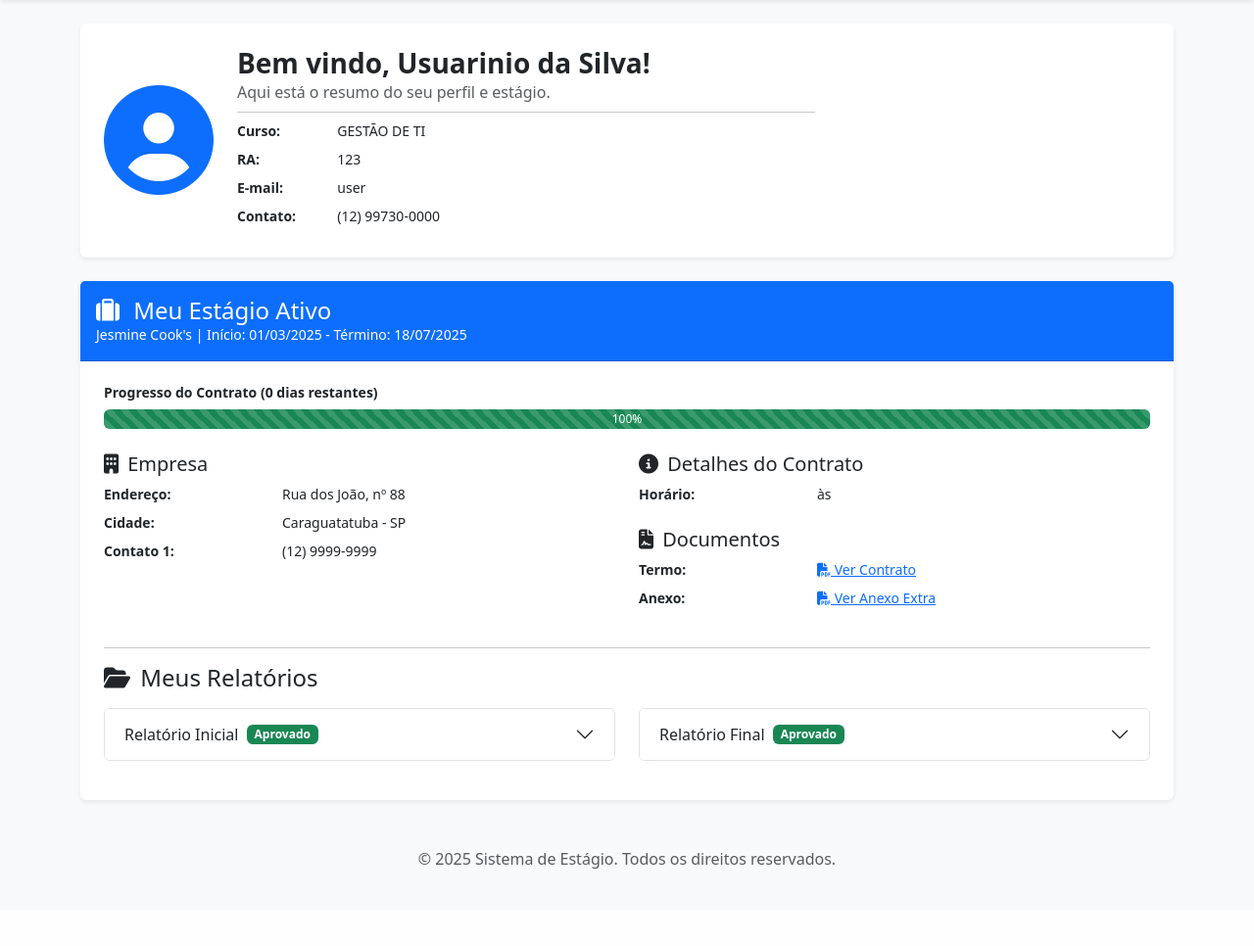
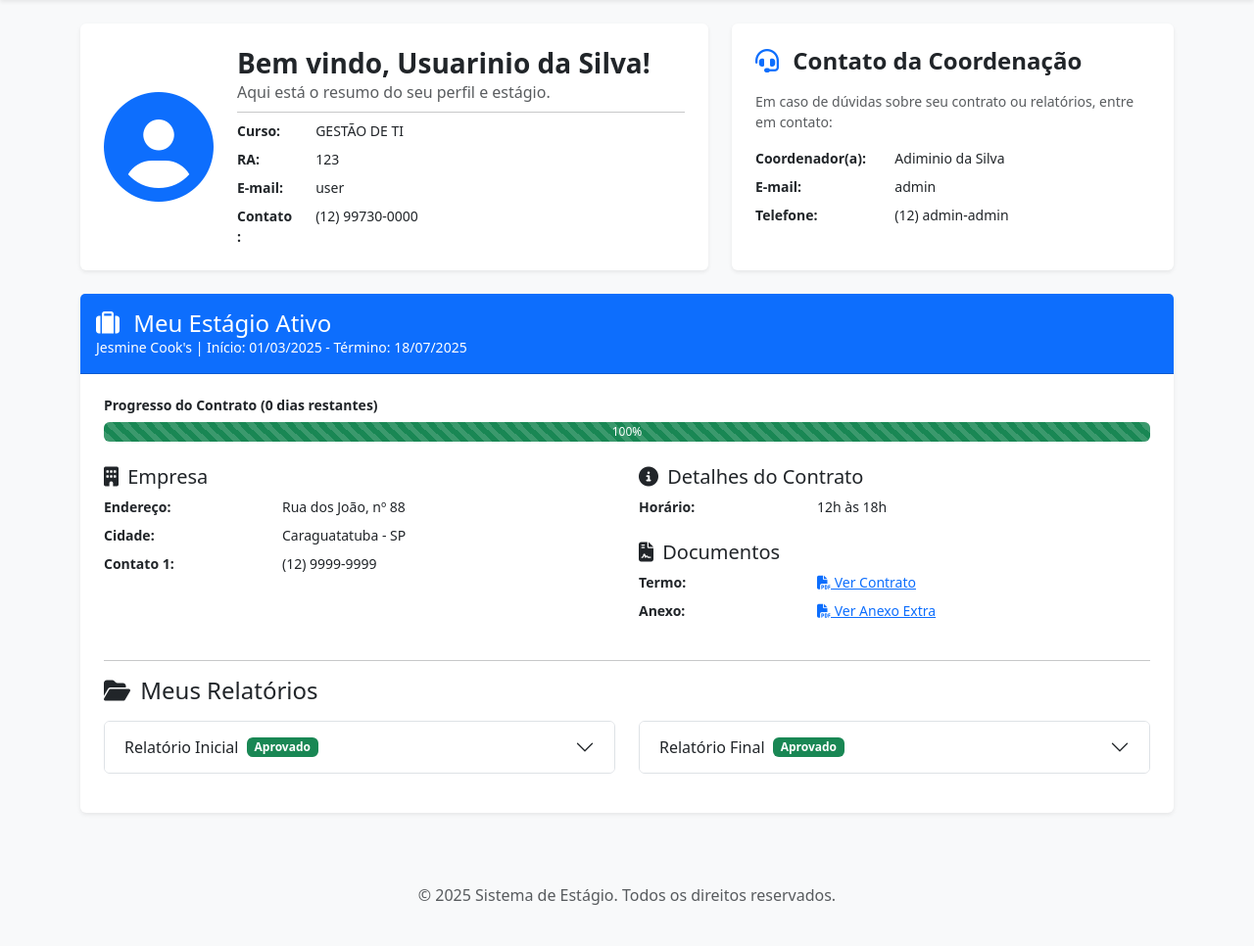
Before and after one commit to BrenoStuff/sistema-estagio, a PHP site: page /index.php in a window 1280 px wide. Shown: the part 56-1022 px from the top of the page at 98% size. Before the commit the page ends 943 px from the top, so only its background shows below. Run offline with PHP 8.4, Linux system fonts and the light colour scheme; a user stored in the database is signed in; data comes from the database, SQL or seed files in the repository; data that the repository does not hold is empty.

Commit message:
Adicionado contato do adminstrador

```diff
--- a/index.php
+++ b/index.php
@@ -19,10 +19,12 @@
 $atividadesRelatorioInicial = []; // Usa array vazio para loops foreach
 $relatorioFinal = null;
 $atividadesRelatorioFinal = []; // Usa array vazio para loops foreach
+$admin_contato = null; // **** NOVO ****
 
 // Helper de segurança para prevenir XSS
 function h($str) {
-    return htmlspecialchars($str ?? '', ENT_QUOTES, 'UTF-8');
+    // Adicionado trim() para remover espaços em branco
+    return htmlspecialchars(trim($str ?? ''), ENT_QUOTES, 'UTF-8');
 }
 
 try {
@@ -82,6 +84,14 @@
             $atividadesRelatorioFinal = $stmt_atv_fin->fetchAll();
         }
     }
+
+    // **** NOVO: Buscar contato do Admin ****
+    $sql_admin = "SELECT user_nome, user_contato, user_login FROM usuarios WHERE user_acesso = 'admin' LIMIT 1";
+    $stmt_admin = $conexao->prepare($sql_admin);
+    $stmt_admin->execute();
+    $admin_contato = $stmt_admin->fetch();
+    // **** FIM NOVO ****
+
 } catch (PDOException $e) {
     // Tratamento de erro seguro
     error_log("Erro PDO no Index (Aluno): " . $e->getMessage());
@@ -95,16 +105,22 @@
 require 'components/head.php';
 ?>
 
-<body class="bg-body-tertiary">
+<!-- **** ALTERAÇÃO: Classes para Sticky Footer **** -->
+<body class="d-flex flex-column min-vh-100 bg-body-tertiary">
     <?php require 'components/navbar.php'; ?>
 
-    <div class="container-lg mt-4">
+    <!-- **** ALTERAÇÃO: Wrapper <main> para Sticky Footer **** -->
+    <main class="container-lg mt-4 flex-grow-1">
 
-        <!-- Card de Perfil do Aluno -->
-        <div class="card shadow-sm border-0 mb-4">
+        <!-- **** NOVO: Linha para Perfil e Contato **** -->
+        <div class="row">
+
+            <!-- Coluna 1: Perfil do Aluno -->
+            <div class="col-lg-7 mb-4">
+                <div class="card shadow-sm border-0 h-100">
                     <div class="card-body p-4">
                         <div class="d-flex align-items-center">
-                    <div class="me-4">
+                            <div class="me-4 d-none d-sm-block">
                                 <i class="fa-solid fa-circle-user fa-7x text-primary"></i>
                             </div>
                             <div>
@@ -128,11 +144,38 @@
                         </div>
                     </div>
                 </div>
+            </div>
+
+            <!-- Coluna 2: Contato do Admin -->
+            <div class="col-lg-5 mb-4">
+                <div class="card shadow-sm border-0 h-100">
+                    <div class="card-body p-4 d-flex flex-column">
+                        <h2 class="h4 fw-bold mb-3"><i class="fas fa-headset me-2 text-primary"></i> Contato da Coordenação</h2>
+                        <?php if ($admin_contato): ?>
+                            <p class="text-muted mb-3 small">Em caso de dúvidas sobre seu contrato ou relatórios, entre em contato:</p>
+                            <dl class="row mb-0 small">
+                                <dt class="col-sm-4">Coordenador(a):</dt>
+                                <dd class="col-sm-8"><?php echo h($admin_contato['user_nome']); ?></dd>
+
+                                <dt class="col-sm-4">E-mail:</dt>
+                                <dd class="col-sm-8"><?php echo h($admin_contato['user_login']); ?></dd>
+
+                                <dt class="col-sm-4">Telefone:</dt>
+                                <dd class="col-sm-8"><?php echo h($admin_contato['user_contato']); ?></dd>
+                            </dl>
+                        <?php else: ?>
+                            <p class="text-danger">Não foi possível carregar as informações de contato do administrador.</p>
+                        <?php endif; ?>
+                    </div>
+                </div>
+            </div>
+        </div> <!-- Fim da <div class="row"> -->
+
 
         <!-- Card de Contrato -->
         <?php if ($contratoAtivo == null): ?>
             <!-- Caso NÃO TENHA contrato ativo -->
-            <div class="card shadow-sm border-0">
+            <div class="card shadow-sm border-0 mb-4">
                 <div class="card-body text-center p-5">
                     <i class="fas fa-exclamation-triangle fa-4x text-warning mb-3"></i>
                     <h2 class="h4">Nenhum Contrato Ativo Encontrado</h2>
@@ -206,7 +249,7 @@
                             <h5 class="text-dark"><i class="fas fa-info-circle me-1"></i> Detalhes do Contrato</h5>
                             <dl class="row small">
                                 <dt class="col-sm-4">Horário:</dt>
-                                <dd class="col-sm-8"><?php echo h($contratoAtivo['cntr_hora_inicio']); ?> às <?php echo h($contratoAtivo['cntr_hora_final']); ?></dd>
+                                <dd class="col-sm-8"><?php echo h($contratoAtivo['cntr_escala_horario']); ?></dd>
                             </dl>
                             <h5 class="text-dark"><i class="fas fa-file-contract me-1"></i> Documentos</h5>
                             <dl class="row small">
@@ -371,7 +414,7 @@
                 </div>
             </div>
         <?php endif; ?>
-    </div>
+    </main>
 
 
     <!-- **** MODALS **** -->
@@ -450,15 +493,15 @@
                         <p class="form-text">Se desejável, anexe outros documentos relativos às atividades de estágio ou críticas e sugestões sobre este formulário.</p>
                         <div class="mb-3">
                             <label for="rini_anexo_1" class="form-label">Anexo 1</label>
-                            <input type="file" class="form-control" id="rini_anexo_1" name="rini_anexo_1">
+                            <input type="file" class="form-control" id="rini_anexo_1" name="rini_anexo_1" accept=".pdf">
                         </div>
 
                         <div class="mb-3">
                             <label for="rini_anexo_2" class="form-label">Anexo 2</label>
-                            <input type="file" class="form-control" id="rini_anexo_2" name="rini_anexo_2">
+                            <input type="file" class="form-control" id="rini_anexo_2" name="rini_anexo_2" accept=".pdf">
                         </div>
 
-                        <input type="hidden" name="cntr_id" value="<?php echo $contratoAtivo['cntr_id']; ?>">
+                        <input type="hidden" name="cntr_id" value="<?php echo h($contratoAtivo['cntr_id'] ?? ''); ?>">
 
                         <div class="modal-footer">
                             <button type="button" class="btn btn-secondary" data-bs-dismiss="modal">Fechar</button>
@@ -512,14 +555,14 @@
                         <p class="form-text">Se desejável, anexe outros documentos relativos às atividades de estágio ou críticas e sugestões sobre este formulário.</p>
                         <div class="mb-3">
                             <label for="rfin_anexo_1" class="form-label">Anexo 1</label>
-                            <input type="file" class="form-control" id="rfin_anexo_1" name="rfin_anexo_1">
+                            <input type="file" class="form-control" id="rfin_anexo_1" name="rfin_anexo_1" accept=".pdf">
                         </div>
                         <div class="mb-3">
                             <label for="rfin_anexo_2" class="form-label">Anexo 2</label>
-                            <input type="file" class="form-control" id="rfin_anexo_2" name="rfin_anexo_2">
+                            <input type="file" class="form-control" id="rfin_anexo_2" name="rfin_anexo_2" accept=".pdf">
                         </div>
 
-                        <input type="hidden" name="cntr_id" value="<?php echo $contratoAtivo['cntr_id']; ?>">
+                        <input type="hidden" name="cntr_id" value="<?php echo h($contratoAtivo['cntr_id'] ?? ''); ?>">
 
                         <div class="modal-footer">
                             <button type="button" class="btn btn-secondary" data-bs-dismiss="modal">Fechar</button>
```
Lines whose indentation alone changed are shown as unchanged.
